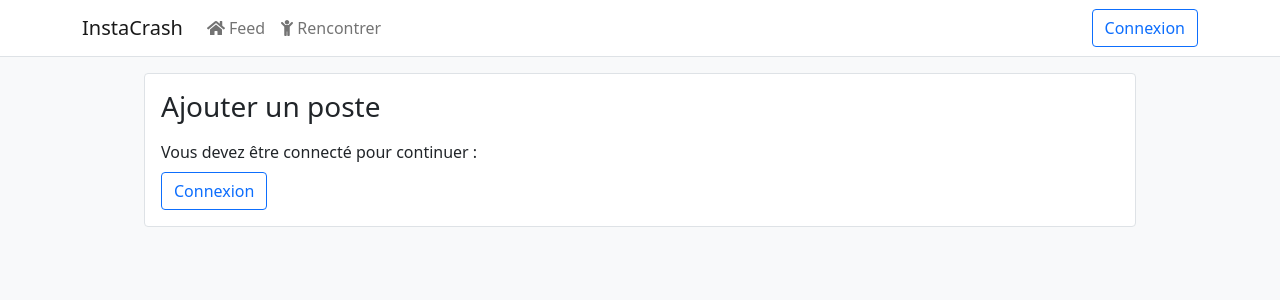
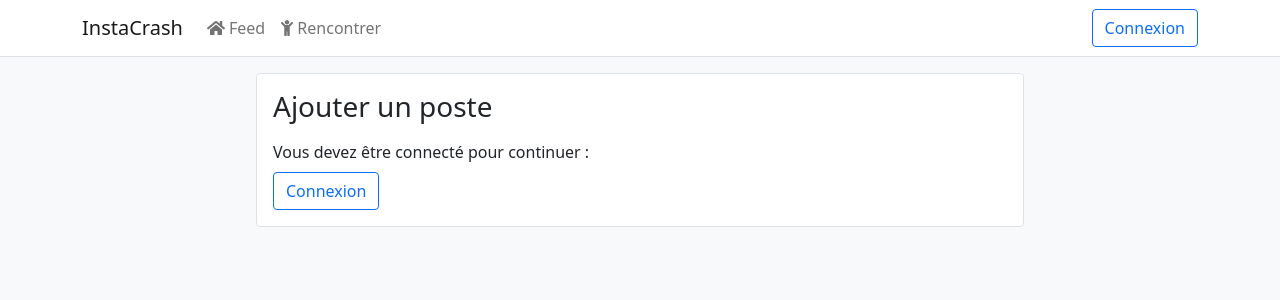
Before and after one commit to grallm/m1-google-cloud, a Next.js app in the folder client/: page /post in a window 1280 px wide. Shown: the top 300 px of the page. Built offline with nearby package versions, Linux system fonts and the light colour scheme; no server answers.

Commit message:
Client: responsive post page

```diff
--- a/client/pages/[user].tsx
+++ b/client/pages/[user].tsx
@@ -3,7 +3,6 @@ import { useRouter } from 'next/router'
 import Head from 'next/head'
 import { useEffect, useState } from 'react'
 import { Button, Container, Modal, Spinner } from 'react-bootstrap'
-import Post from '../components/Post'
 import { PostEntity } from '../entities/Post.entity'
 import { getUserPosts, getUser, followUser, unfollowUser } from '../utils/user.api'
 import { UserEntity } from '../entities/User.entity'
--- a/client/pages/post.tsx
+++ b/client/pages/post.tsx
@@ -52,7 +52,7 @@ const PostPage: NextPage = () => {
   }
 
   return (
-    <Container className='bg-white border p-3 rounded'>
+    <Container className='bg-white border p-3 rounded' style={{ maxWidth: '768px' }}>
       <Head>
         <title>InstaCrash - Poster</title>
       </Head>
```
